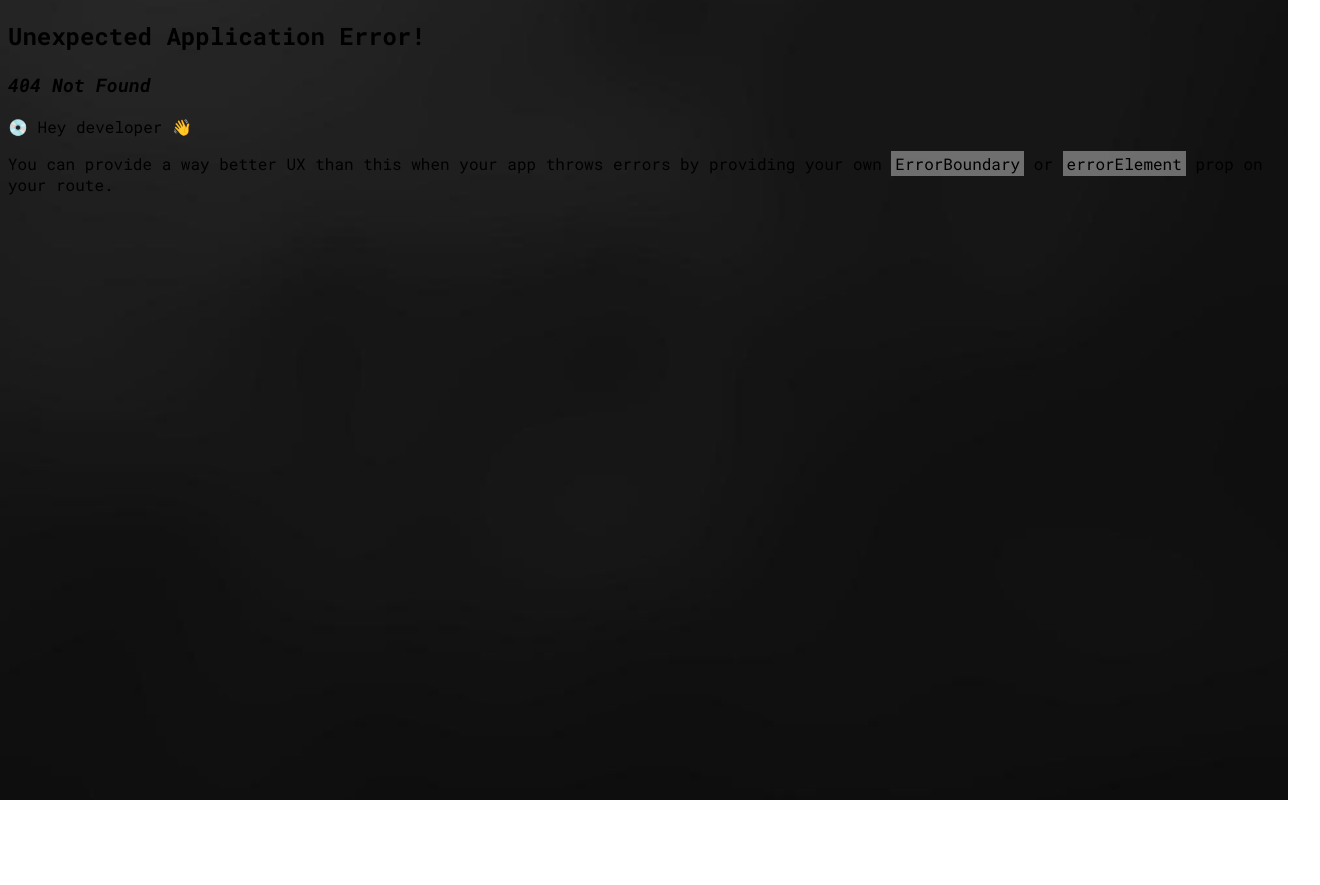
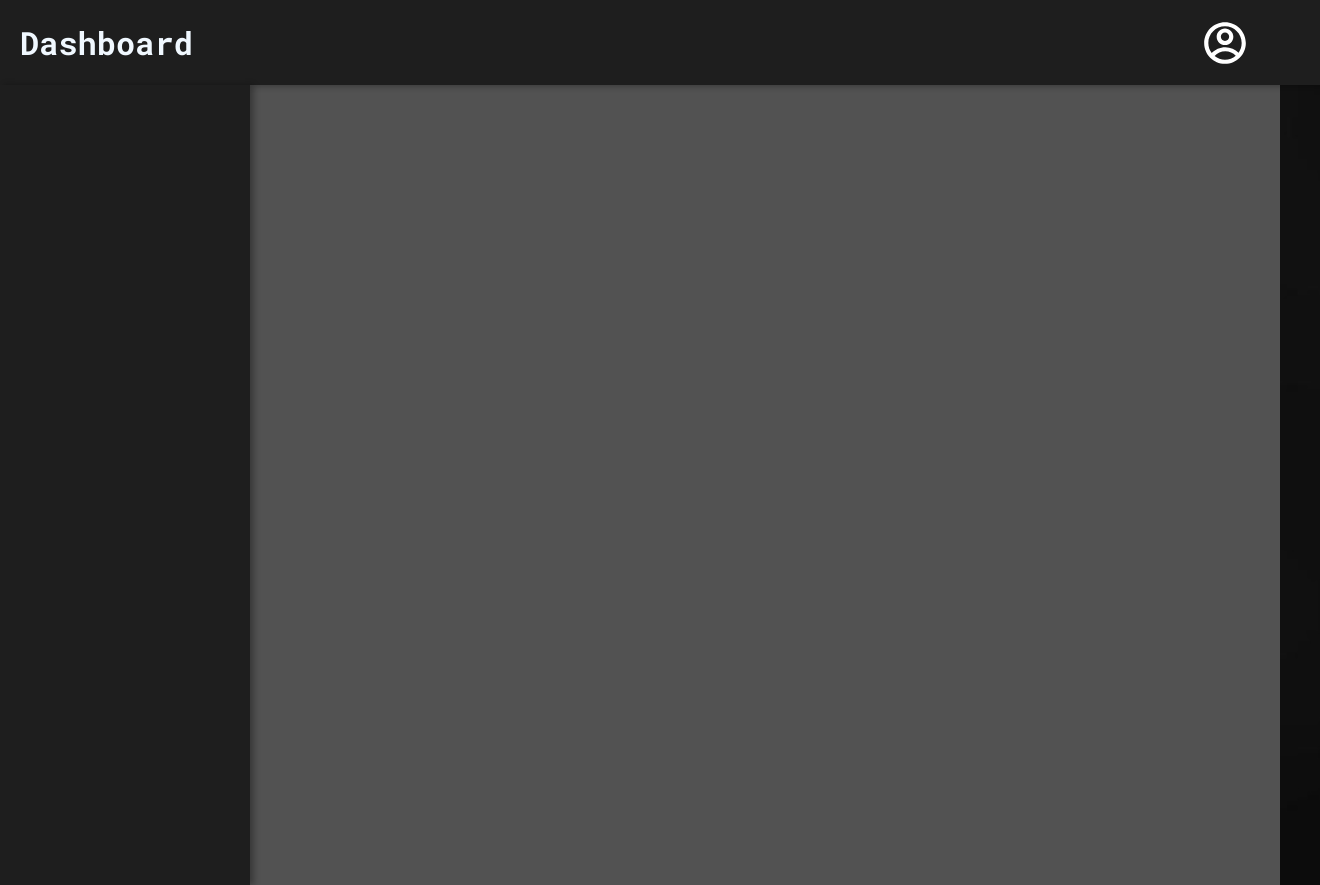
Before and after one commit to Mithun-04/Wrokflow_Management, a React (Vite) app in the folder demo/: page /dashboard in a window 1280 px wide. Before the commit this address had no page. Shown: the whole page, 1320 px wide, since content can reach past the window. Before the commit the page ends 800 px from the top, so only its background shows below. Built offline with nearby package versions, Linux system fonts and the light colour scheme.

Commit message:
dashboard_layout

```diff
--- a/demo/src/App.jsx
+++ b/demo/src/App.jsx
@@ -4,10 +4,11 @@ import { LoginProvider } from "./context/LoginContext"; // Import the LoginProvi
 import Home from "./Components/Home.jsx";
 import AOS from "aos";
 import "aos/dist/aos.css";
-import "./Components/Home.css";
+import "./styles/Home.css";
 import RootLayout from "./layouts/RootLayout.jsx";
 import About from "./Components/About.jsx";
 import Contact from "./Components/ContactUs.jsx";
+import Dashboard from "./Components/DashBoard.jsx";
 
 const App = () => {
   useEffect(() => {
@@ -16,11 +17,14 @@ const App = () => {
 
   const router = createBrowserRouter(
     createRoutesFromElements(
-      <Route path="/" element={<RootLayout />}>
-        <Route index element={<Home />} />
-        <Route path="about" element={<About />} />
-        <Route path = "contact"element={<Contact />} />
-      </Route>
+      <>
+        <Route path="/" element={<RootLayout />}>
+          <Route index element={<Home />} />
+          <Route path="about" element={<About />} />
+          <Route path="contact" element={<Contact />} />
+        </Route>
+        <Route path="/dashboard" element={<Dashboard />} />
+      </>
     )
   );
 
--- a/demo/src/Components/About.jsx
+++ b/demo/src/Components/About.jsx
@@ -1,5 +1,5 @@
 import React, { useEffect } from 'react';
-import"./Home.css"// Import the About CSS
+import"../styles/Home.css"// Import the About CSS
 import AOS from 'aos';
 import 'aos/dist/aos.css'; // AOS CSS
 
--- a/demo/src/Components/ContactUs.jsx
+++ b/demo/src/Components/ContactUs.jsx
@@ -1,5 +1,5 @@
 import React from 'react';
-import './Home.css';
+import '../styles/Home.css';
 
 const ContactUs = () => {
     return (
--- /dev/null
+++ b/demo/src/Components/DashBoard.jsx
@@ -0,0 +1,22 @@
+import React from 'react'
+import '../styles/DashBoard.css'
+import { RiAccountCircleLine } from "react-icons/ri";
+
+function DashBoard() {
+  return (
+    <div className='dashboard-container'>
+        <div className='dashboard-topbar'>
+            <h1>Dashboard</h1>
+
+            <RiAccountCircleLine className='profile-icon' />
+
+        </div>
+        <div className="dashboard-leftbar">
+
+        </div>
+    </div>
+
+  )
+}
+
+export default DashBoard
--- a/demo/src/Components/Home.jsx
+++ b/demo/src/Components/Home.jsx
@@ -1,5 +1,5 @@
 import React, { useContext, useRef } from 'react'; // Added useContext
-import './Home.css'; // Import CSS for this component
+import '../styles/Home.css'; // Import CSS for this component
 import 'aos/dist/aos.css'; // AOS CSS
 import side_img from '../assets/cont-img.png'; // Path to the side image
 import person from '../assets/person2.png'; // Path to the person image
--- a/demo/src/Components/LoginForm.jsx
+++ b/demo/src/Components/LoginForm.jsx
@@ -1,7 +1,7 @@
 import React, { useState } from "react";
 import { FaUser, FaLock } from "react-icons/fa";
 import { supabase } from "./supabaseClient";
-import "./LoginForm.css";
+import "../styles/LoginForm.css";
 
 const LoginForm = ({ toggleForm }) => {
     const [email, setEmail] = useState("");
--- a/demo/src/index.css
+++ b/demo/src/index.css
@@ -6,3 +6,9 @@ body{
     background: url('./assets/bg.png') no-repeat center center fixed;
     background-size: auto;
 }
+html, body {
+    margin: 0;
+    padding: 0;
+    width: 100%;
+    height: 100%;
+}
--- a/demo/src/Components/Home.css
+++ b/demo/src/styles/Home.css
@@ -140,8 +140,8 @@ section {
 .mid {
     display: flex;
     margin-top: 230px;
-    margin-bottom: 100px;
     justify-content: space-around;
+    padding-bottom: 100px;
 }
 
 .mid .signupp {
--- /dev/null
+++ b/demo/src/styles/dashboard.css
@@ -0,0 +1,53 @@
+.dashboard-container{
+    background-color:#525252;
+    background-image: none;
+    width: 100%;
+    height: 100%;
+    margin: 0;
+    padding: 0;
+}
+
+.dashboard-topbar{
+    background: #1e1e1e;
+    color: aliceblue;
+    width: 100%;
+    height: 80px;
+    display: flex;
+    justify-content: space-between;
+    align-items: center;
+    padding: 0 20px;
+    z-index: 1000;
+    top: 0;
+    left: 0;
+    z-index: 1000;
+    box-shadow: 0px 4px 6px rgba(0, 0, 0, 0.3);
+    transition: all 0.3s ease;
+}
+
+
+.dashboard-leftbar{
+    background-color: #1e1e1e;
+    width: 250px;
+    height: 100vh;
+    margin: 0;
+    padding: 0;
+    z-index: 999;
+    box-shadow: 4px 0px 6px rgba(0, 0, 0, 0.3);
+    transition: all 0.3s ease;
+}
+
+.dashboard-leftbar:hover {
+    width: 260px;
+    box-shadow: 6px 0px 8px rgba(0, 0, 0, 0.4);
+}
+.dashboard-topbar:hover {
+    height: 85px;
+    box-shadow: 6px 0px 8px rgba(0, 0, 0, 0.4);
+}
+
+.profile-icon{
+    color: white;
+    width: 50px;
+    height: 50px;
+    padding-right: 50px;
+}
```
Also changed, not shown: demo/src/styles/LoginForm.css (renamed from demo/src/Components/LoginForm.css).
